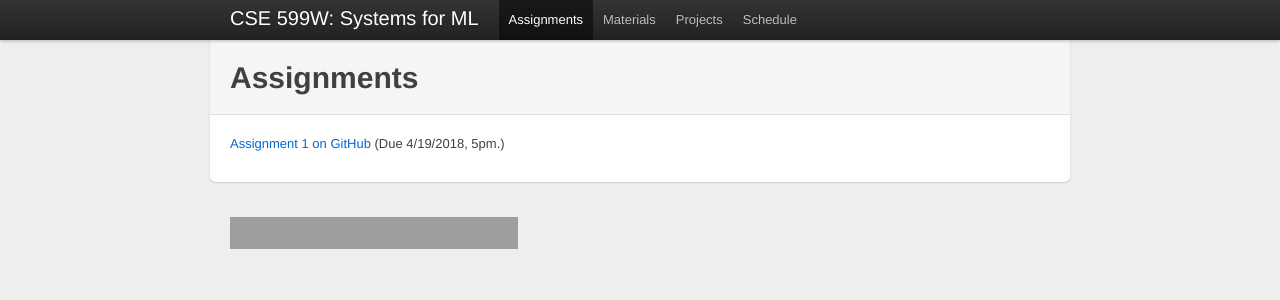
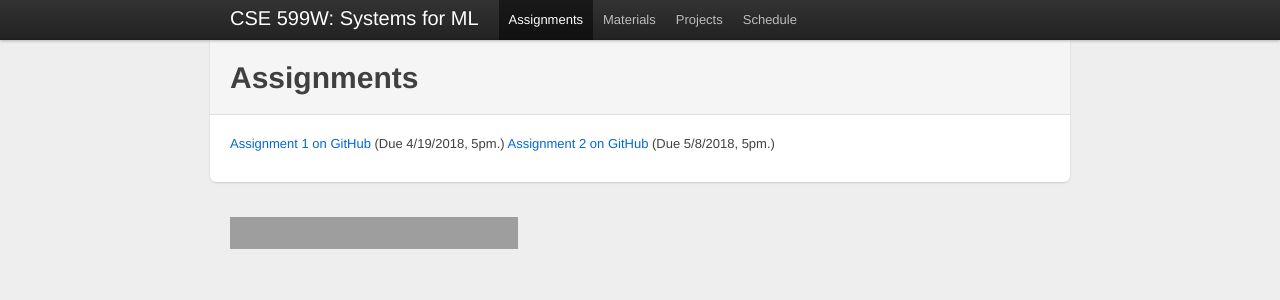
Before and after one commit to dlsys-course/dlsys-course.github.io, a Jekyll site: the page built from assignments.md, in a window 1280 px wide. Shown: the top 300 px of the page. Built offline with Jekyll 4.4.1, drawn with Linux system fonts in a browser that asks for light colours; grey boxes are pictures that could not be loaded.

Commit message:
Add Assignment 2 link.

```diff
--- a/assignments.md
+++ b/assignments.md
@@ -8,3 +8,4 @@ description: ""
 {% include JB/setup %}
 
 [Assignment 1 on GitHub](https://github.com/dlsys-course/assignment1) (Due 4/19/2018, 5pm.)
+[Assignment 2 on GitHub](https://github.com/dlsys-course/assignment2-2018/) (Due 5/8/2018, 5pm.)
```
